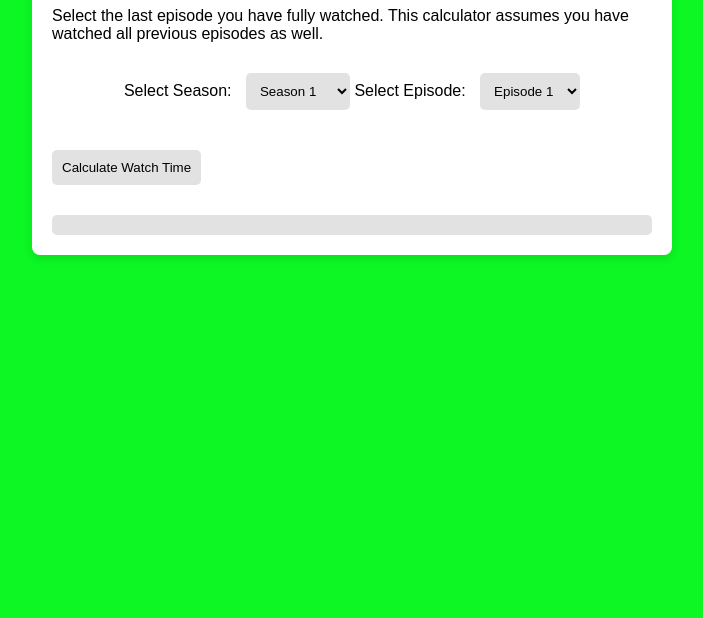
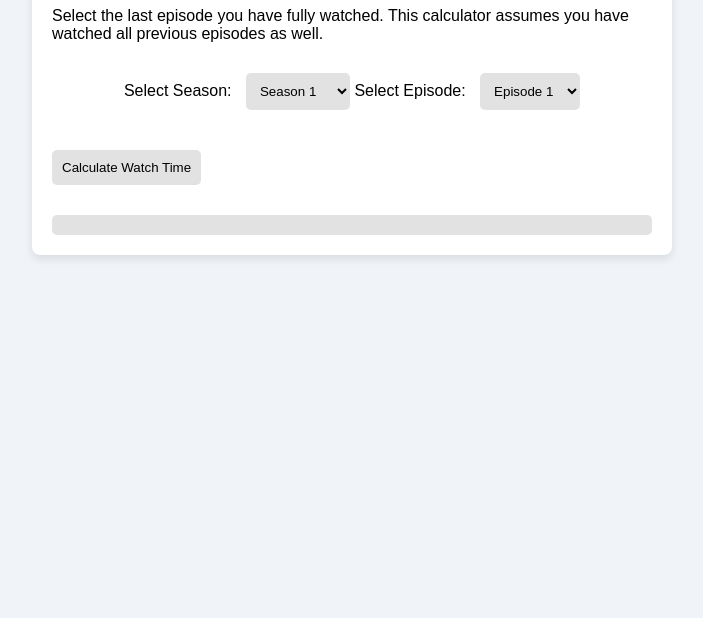
Before and after one commit to leahcimto/greys-anatomy, a plain HTML site: page index.html in a window 1280 px wide. Shown: the part 93-711 px from the top of the page, without its empty margins (288-991 px from the left). Drawn offline with Linux system fonts and the light colour scheme.

Commit message:
Update styles.css

```diff
--- a/styles.css
+++ b/styles.css
@@ -6,7 +6,7 @@ body {
     font-family: 'Arial', sans-serif;
     margin: 0;
     padding: 0;
-    background-color: #0cf723;
+    background-color: #f0f4f8;
     display: flex;
     flex-direction: column;
     align-items: center;
```
